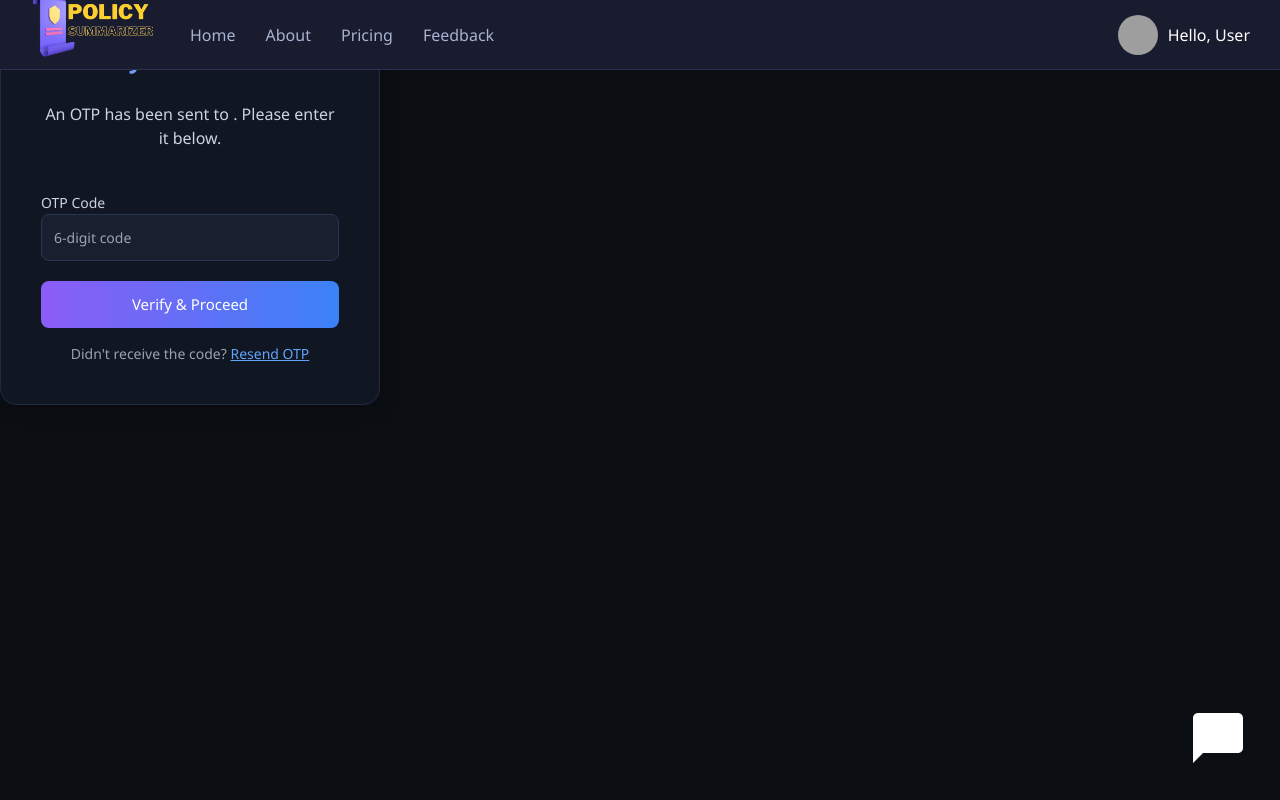
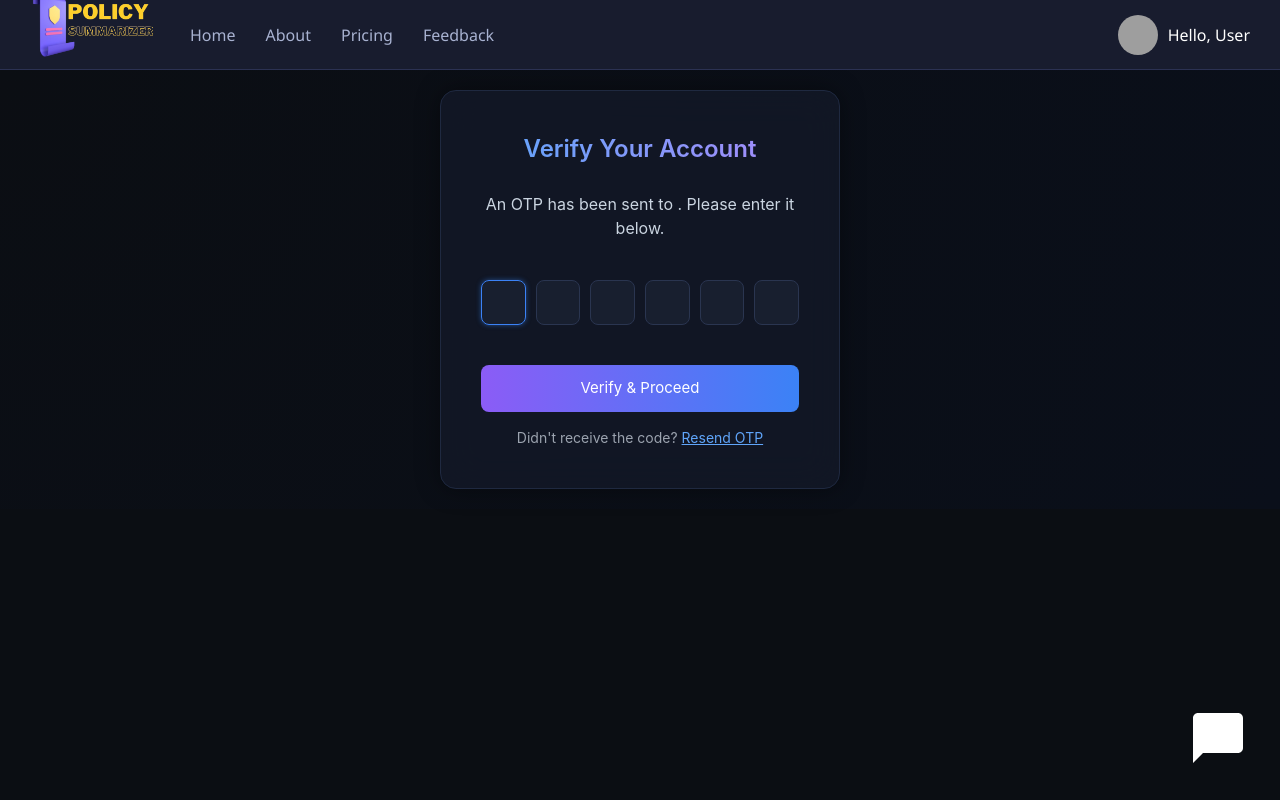
Before and after one commit to Ro706/project_policy, a React (Vite) app: page /verify-otp in a window 1280 px wide. Built offline with nearby package versions, Linux system fonts and the light colour scheme; grey boxes are pictures that could not be loaded.

Commit message:
update [03-12-2025] fixing OTP page and signup

```diff
--- a/src/App.jsx
+++ b/src/App.jsx
@@ -31,6 +31,7 @@ function App() {
   return (
     <Router>
       <Navbar />
+      <div className="main-content-wrapper">
         <Routes>
           <Route path="/" element={<ProtectedRoute element={<Home />} />} />
           <Route path="/account" element={<ProtectedRoute element={<Account />} />} />
@@ -41,6 +42,7 @@ function App() {
           <Route path="/pricing" element={<Pricing />} />
           <Route path="/verify-otp" element={<VerifyOtp />} />
         </Routes>
+      </div>
       {!isChatOpen ? (
         <img
           src={chatbotIcon}
--- a/src/auth.css
+++ b/src/auth.css
@@ -1,14 +1,14 @@
 .auth-wrapper {
   margin: 0;
-  padding: 0;
+  padding: 20px;
   font-family: "Inter", sans-serif;
   background: radial-gradient(circle at top left, #0b0e13 0%, #0a0f1a 100%);
   color: #fff;
-  min-height: 100vh;
+  flex-grow: 1;
   display: flex;
   align-items: center;
   justify-content: center;
-  width: 100%;
+  box-sizing: border-box;
 }
 
 /* Main card */
@@ -17,7 +17,8 @@
   border: 1px solid #1f2940;
   border-radius: 16px;
   padding: 40px;
-  width: 380px;
+  width: 100%;
+  max-width: 400px;
   box-shadow: 0 0 25px rgba(0, 0, 0, 0.4);
   backdrop-filter: blur(20px);
   transition: all 0.3s ease;
@@ -59,9 +60,38 @@
   outline: none;
   font-size: 14px;
   transition: border 0.3s ease;
+  box-sizing: border-box;
 }
 
 .auth-form input:focus {
+  border: 1px solid #3b82f6;
+  box-shadow: 0 0 5px rgba(59, 130, 246, 0.5);
+}
+
+.otp-input-group {
+  display: flex;
+  justify-content: center;
+  gap: 10px; /* Space between boxes */
+  margin-bottom: 20px; /* Space below the boxes */
+  width: 100%;
+  box-sizing: border-box; /* Ensure padding is included */
+}
+
+.otp-box {
+  width: 45px; /* Fixed width for each box */
+  height: 45px; /* Fixed height for each box */
+  text-align: center;
+  font-size: 20px;
+  font-weight: bold;
+  border-radius: 8px;
+  background: rgba(27, 34, 52, 0.8);
+  border: 1px solid #2a3550;
+  color: #fff;
+  outline: none;
+  transition: border 0.3s ease, box-shadow 0.3s ease;
+}
+
+.otp-box:focus {
   border: 1px solid #3b82f6;
   box-shadow: 0 0 5px rgba(59, 130, 246, 0.5);
 }
--- a/src/index.css
+++ b/src/index.css
@@ -5,4 +5,11 @@
 body {
   background-color: #0b0e13;
   color: white;
+  margin: 0;
 }
+
+.main-content-wrapper {
+  padding-top: 70px; /* To prevent content from being hidden by the fixed navbar */
+  min-height: 100vh; /* Takes up full viewport height including navbar space */
+  box-sizing: border-box; /* Include padding in height calculation */
+}
--- a/src/pages/VerifyOtp.jsx
+++ b/src/pages/VerifyOtp.jsx
@@ -1,11 +1,12 @@
-import React, { useState, useContext } from 'react';
+import React, { useState, useContext, useRef, useEffect } from 'react';
 import { useLocation, useNavigate } from 'react-router-dom';
 import AuthCard from '../components/AuthCard';
 import { UserContext } from '../context/UserContext';
 import '../auth.css';
 
 const VerifyOtp = () => {
-    const [otp, setOtp] = useState('');
+    const OTP_LENGTH = 6;
+    const [otpDigits, setOtpDigits] = useState(new Array(OTP_LENGTH).fill(''));
     const [error, setError] = useState('');
     const [successMessage, setSuccessMessage] = useState('');
     const [loading, setLoading] = useState(false);
@@ -13,6 +14,38 @@ const VerifyOtp = () => {
     const navigate = useNavigate();
     const location = useLocation();
     const email = location.state?.email;
+
+    const inputRefs = useRef([]);
+
+    // Combine OTP digits for submission
+    const currentOtp = otpDigits.join('');
+
+    useEffect(() => {
+        if (inputRefs.current[0]) {
+            inputRefs.current[0].focus();
+        }
+    }, []);
+
+    const handleOtpChange = (e, index) => {
+        const { value } = e.target;
+        if (!/^\d*$/.test(value)) return; // Only allow digits
+
+        const newOtpDigits = [...otpDigits];
+        newOtpDigits[index] = value.slice(-1); // Take only the last character for single input
+        setOtpDigits(newOtpDigits);
+
+        // Move focus to next input if a digit is entered
+        if (value && index < OTP_LENGTH - 1) {
+            inputRefs.current[index + 1].focus();
+        }
+    };
+
+    const handleKeyDown = (e, index) => {
+        // Move focus to previous input on backspace if current is empty
+        if (e.key === 'Backspace' && !otpDigits[index] && index > 0) {
+            inputRefs.current[index - 1].focus();
+        }
+    };
 
     const handleSubmit = async (e) => {
         e.preventDefault();
@@ -26,13 +59,19 @@ const VerifyOtp = () => {
             return;
         }
 
+        if (currentOtp.length !== OTP_LENGTH) {
+            setError(`Please enter the full ${OTP_LENGTH}-digit OTP.`);
+            setLoading(false);
+            return;
+        }
+
         try {
             const response = await fetch('http://localhost:5000/api/auth/verify-otp', {
                 method: 'POST',
                 headers: {
                     'Content-Type': 'application/json',
                 },
-                body: JSON.stringify({ email, otp }),
+                body: JSON.stringify({ email, otp: currentOtp }),
             });
 
             const data = await response.json();
@@ -79,21 +118,26 @@ const VerifyOtp = () => {
     };
 
     return (
+        <div className="auth-wrapper">
             <AuthCard title="Verify Your Account">
                 <form onSubmit={handleSubmit} className="auth-form">
                     <p style={{ textAlign: 'center', color: '#cbd5e1', marginBottom: '20px' }}>
                         An OTP has been sent to <strong>{email}</strong>. Please enter it below.
                     </p>
-                <div>
-                    <label>OTP Code</label>
+                    <div className="otp-input-group">
+                        {otpDigits.map((digit, index) => (
                             <input
+                                key={index}
                                 type="text"
-                        name="otp"
-                        placeholder="6-digit code"
-                        value={otp}
-                        onChange={(e) => setOtp(e.target.value)}
+                                maxLength="1"
+                                value={digit}
+                                onChange={(e) => handleOtpChange(e, index)}
+                                onKeyDown={(e) => handleKeyDown(e, index)}
+                                ref={(el) => (inputRefs.current[index] = el)}
+                                className="otp-box"
                                 required
                             />
+                        ))}
                     </div>
 
                     {error && <p className="error">{error}</p>}
@@ -111,6 +155,7 @@ const VerifyOtp = () => {
                     </button>
                 </p>
             </AuthCard>
+        </div>
     );
 };
 
```
Lines whose indentation alone changed are shown as unchanged.
